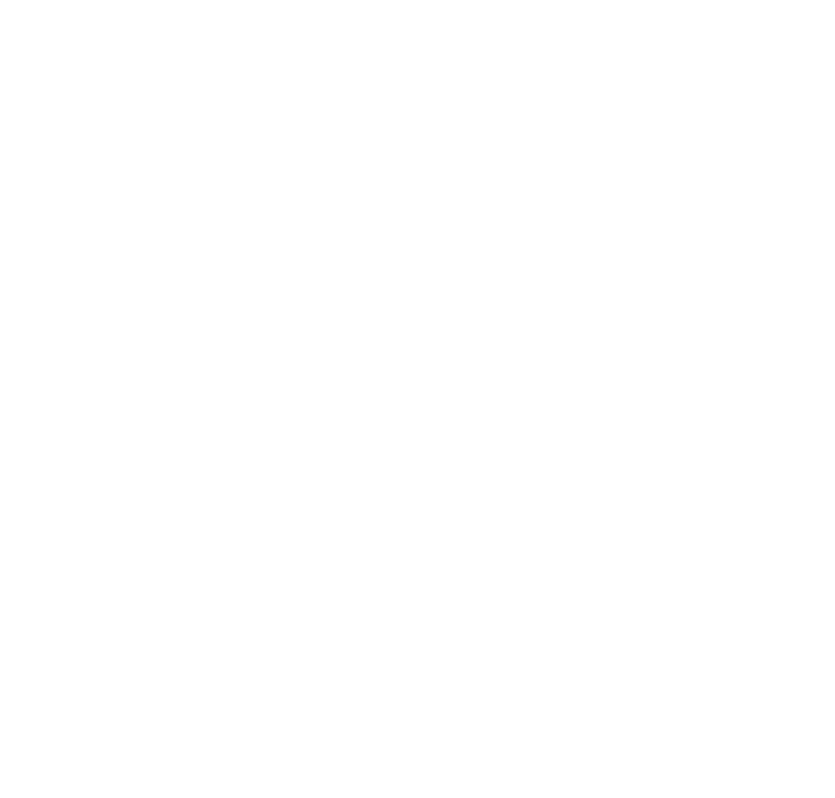
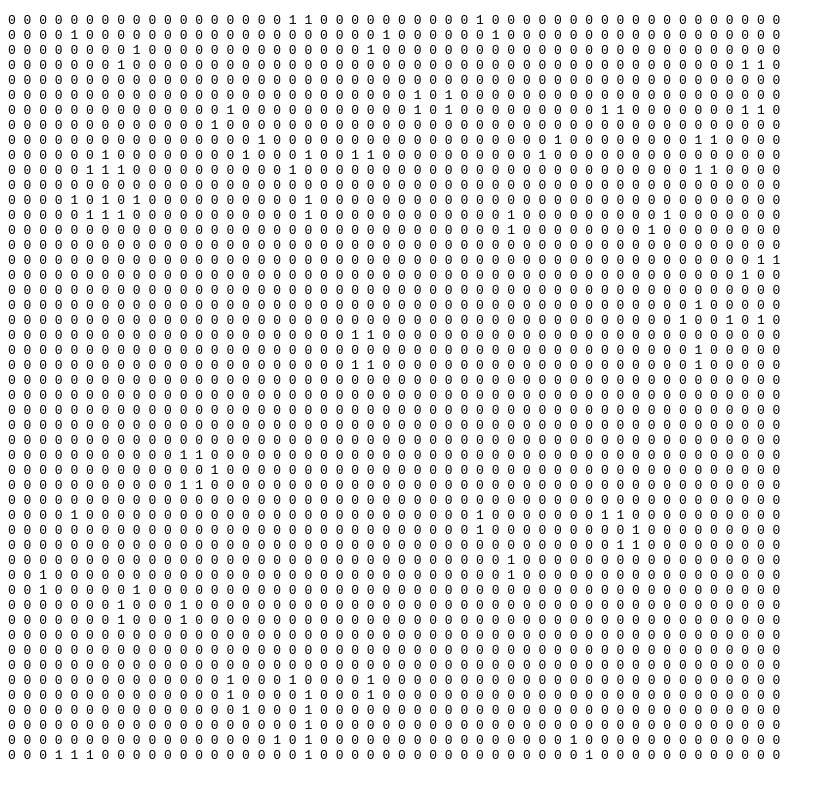
Before and after one commit to eriknoorland/gameOfLife, a plain HTML site: page index.html in a window 1280 px wide. Shown: the whole page, without its empty margins (0-835 px from the left). Drawn offline with Linux system fonts and the light colour scheme.

Commit message:
Implement state rendering

```diff
--- a/index.html
+++ b/index.html
@@ -4,6 +4,7 @@
     <title>Game Of Life</title>
   </head>
   <body>
+    <pre id="gol"></pre>
     <script src="main.js"></script>
   </body>
 </html>
--- a/main.js
+++ b/main.js
@@ -1,18 +1,39 @@
-const numRows = 4;
+const gol = document.getElementById('gol');
+const numRows = 50;
 const numCols = numRows;
-const state = [];
 
-for(let i = 0; i < numRows; i++) {
-  state[i] = [];
+let state = [];
+let interval;
 
-  for(let j = 0; j < numCols; j++) {
-    state[i][j] = Math.round(Math.random());
-  }
+/**
+ * Start
+ */
+function start() {
+  state = getInitialState();
+
+  renderState(state);
+
+  // renderState(determineState(state));
+  interval = setTimeout(update, 250);
 }
 
-renderState(state);
-renderState(determineState(state));
-// setTimeout(update, 1000);
+/**
+ * Returns a 'random' initial state
+ * @return {Array}
+ */
+function getInitialState() {
+  let state = [];
+
+  for(let i = 0; i < numRows; i++) {
+    state[i] = [];
+
+    for(let j = 0; j < numCols; j++) {
+      state[i][j] = Math.round(Math.random());
+    }
+  }
+
+  return state;
+}
 
 /**
  * Returns a new state array based on the current state
@@ -33,7 +54,7 @@ function determineState(state) {
       let prevRow = getPrevArrayIndex(state, i);
       let nextRow = getNextArrayIndex(state, i);
       let prevCol = getPrevArrayIndex(state[i], j);
-      let nextCol = getPrevArrayIndex(state[i], j);
+      let nextCol = getNextArrayIndex(state[i], j);
 
       let rows = [prevRow, i, nextRow];
       let cols = [prevCol, j, nextCol];
@@ -46,7 +67,7 @@ function determineState(state) {
         }
       }
 
-      newState[i][j] = getNewState(cellState, numLiveNeighbours);
+      newState[i][j] = getNewCellState(cellState, numLiveNeighbours);
     }
   }
 
@@ -54,21 +75,21 @@ function determineState(state) {
 }
 
 /**
- * Renders the givven state
+ * Renders the given state
  * @param {Array} state
  */
 function renderState(state) {
+  let content = '';
+
   for(let i = 0; i < state.length; i++) {
     for(let j = 0; j < state[i].length; j++) {
-      // state[i][j];
+      content += (state[i][j] + ' ');
     }
+
+    content += '\n';
   }
 
-  console.log(state[0]);
-  console.log(state[1]);
-  console.log(state[2]);
-  console.log(state[3]);
-  console.log(' ');
+  gol.innerText = content;
 }
 
 /**
@@ -77,17 +98,25 @@ function renderState(state) {
 function update() {
   let newState = determineState(state);
 
+  if(JSON.stringify(newState) === JSON.stringify(state)) {
+    clearTimeout(interval);
+    start();
+    return;
+  }
+
   renderState(newState);
-  setTimeout(update, 1000);
+  interval = setTimeout(update, 250);
+
+  state = newState;
 }
 
 /**
- * Returns the new state based on its current state and the number of live neighbours
+ * Returns a new cell state based on its current state and the number of live neighbours
  * @param {Number} currentState
  * @param {Number} numLiveNeighbours
  * @return {Number}
  */
-function getNewState(currentState, numLiveNeighbours) {
+function getNewCellState(currentState, numLiveNeighbours) {
   switch(true) {
     case currentState && numLiveNeighbours < 2:
     case currentState && numLiveNeighbours > 3:
@@ -131,3 +160,5 @@ function getNextArrayIndex(array, index) {
 
   return nextIndex;
 }
+
+start();
```
